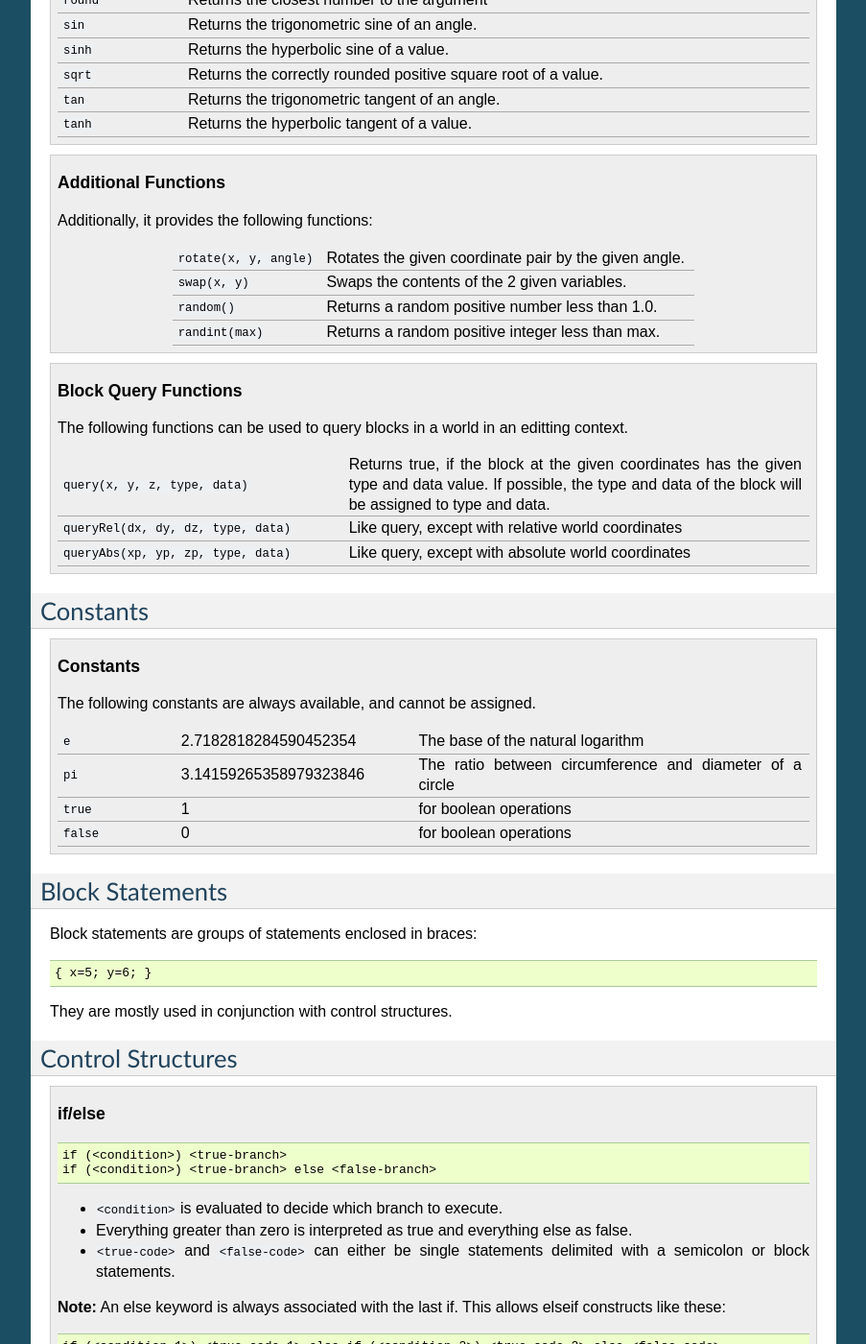
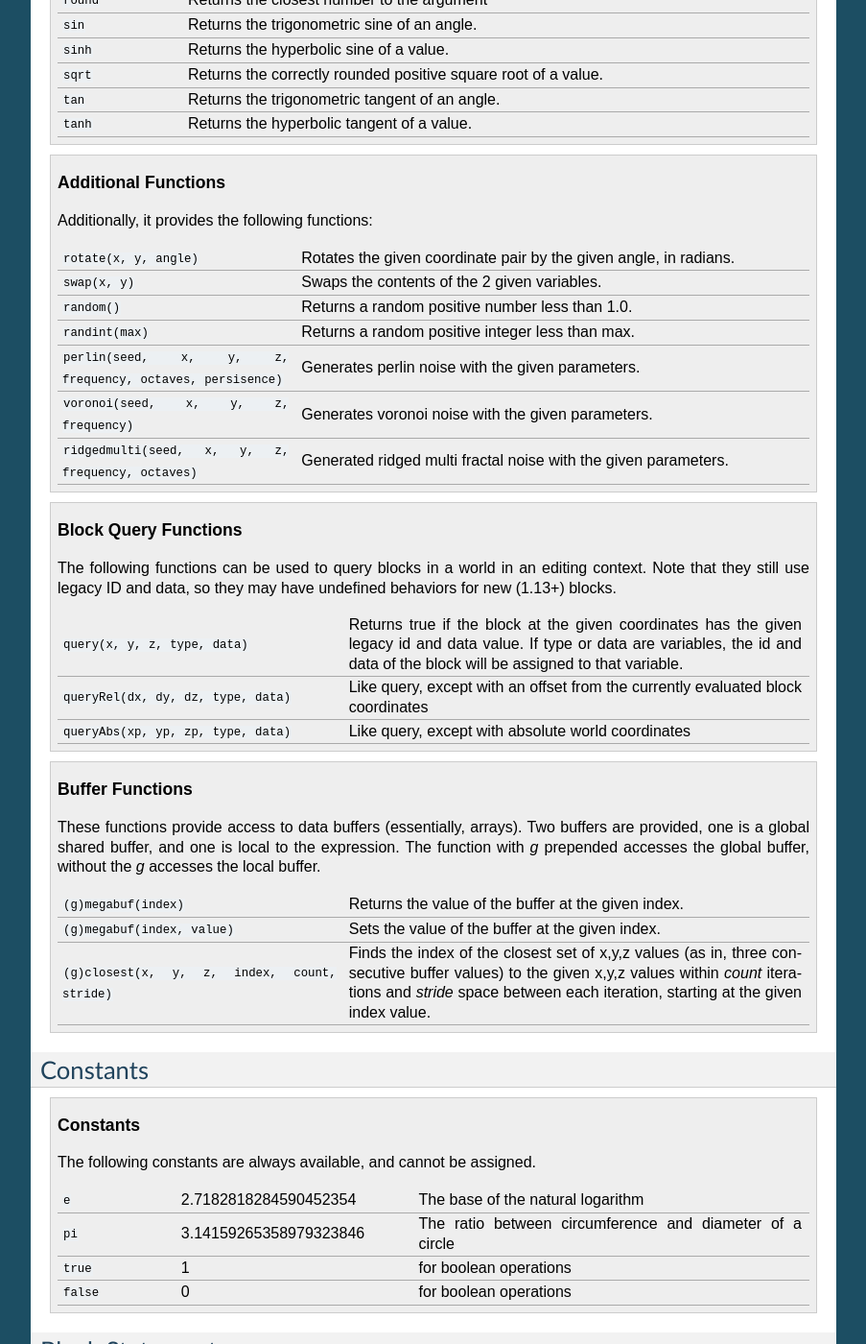
Before and after one commit to EngineHub/WorldEditDocs, a Sphinx documentation site: the page built from source/usage/other/expressions.rst, in a window 1280 px wide and 1400 px high, scrolled down 3436 px. Shown: the whole window at 96% size, without its empty margins (198-1101 px from the left). Built offline with Sphinx 7.4.7, drawn with Linux system fonts in a browser that asks for light colours.

Commit message:
Add missing funcs to expressions page.

```diff
--- a/source/usage/other/expressions.rst
+++ b/source/usage/other/expressions.rst
@@ -170,23 +170,38 @@ Functions
     Additionally, it provides the following functions:
 
     .. csv-table::
-        :widths: 6, 15
+        :widths: 7, 15
 
-        "``rotate(x, y, angle)``","Rotates the given coordinate pair by the given angle."
+        "``rotate(x, y, angle)``","Rotates the given coordinate pair by the given angle, in radians."
         "``swap(x, y)``","Swaps the contents of the 2 given variables."
         "``random()``","Returns a random positive number less than 1.0."
         "``randint(max)``","Returns a random positive integer less than max."
+        "``perlin(seed, x, y, z, frequency, octaves, persisence)``","Generates perlin noise with the given parameters."
+        "``voronoi(seed, x, y, z, frequency)``","Generates voronoi noise with the given parameters."
+        "``ridgedmulti(seed, x, y, z, frequency, octaves)``","Generated ridged multi fractal noise with the given parameters."
 
 .. topic:: Block Query Functions
 
-    The following functions can be used to query blocks in a world in an editting context.
+    The following functions can be used to query blocks in a world in an editing context. Note that they still use legacy ID and data, so they may have undefined behaviors for new (1.13+) blocks.
 
     .. csv-table::
         :widths: 8, 13
 
-        "``query(x, y, z, type, data)``","Returns true, if the block at the given coordinates has the given type and data value. If possible, the type and data of the block will be assigned to type and data."
-        "``queryRel(dx, dy, dz, type, data)``","Like query, except with relative world coordinates"
+        "``query(x, y, z, type, data)``","Returns true if the block at the given coordinates has the given legacy id and data value. If type or data are variables, the id and data of the block will be assigned to that variable."
+        "``queryRel(dx, dy, dz, type, data)``","Like query, except with an offset from the currently evaluated block coordinates"
         "``queryAbs(xp, yp, zp, type, data)``","Like query, except with absolute world coordinates"
+
+.. topic:: Buffer Functions
+
+    These functions provide access to data buffers (essentially, arrays). Two buffers are provided, one is a global shared buffer, and one is local to the expression. The function with `g` prepended accesses the global buffer, without the `g` accesses the local buffer.
+
+    .. csv-table::
+        :widths: 8, 13
+
+        "``(g)megabuf(index)``","Returns the value of the buffer at the given index."
+        "``(g)megabuf(index, value)``","Sets the value of the buffer at the given index."
+        "``(g)closest(x, y, z, index, count, stride)``","Finds the index of the closest set of x,y,z values (as in, three consecutive buffer values) to the given x,y,z values within *count* iterations and *stride* space between each iteration, starting at the given index value."
+
 
 Constants
 ~~~~~~~~~
```
